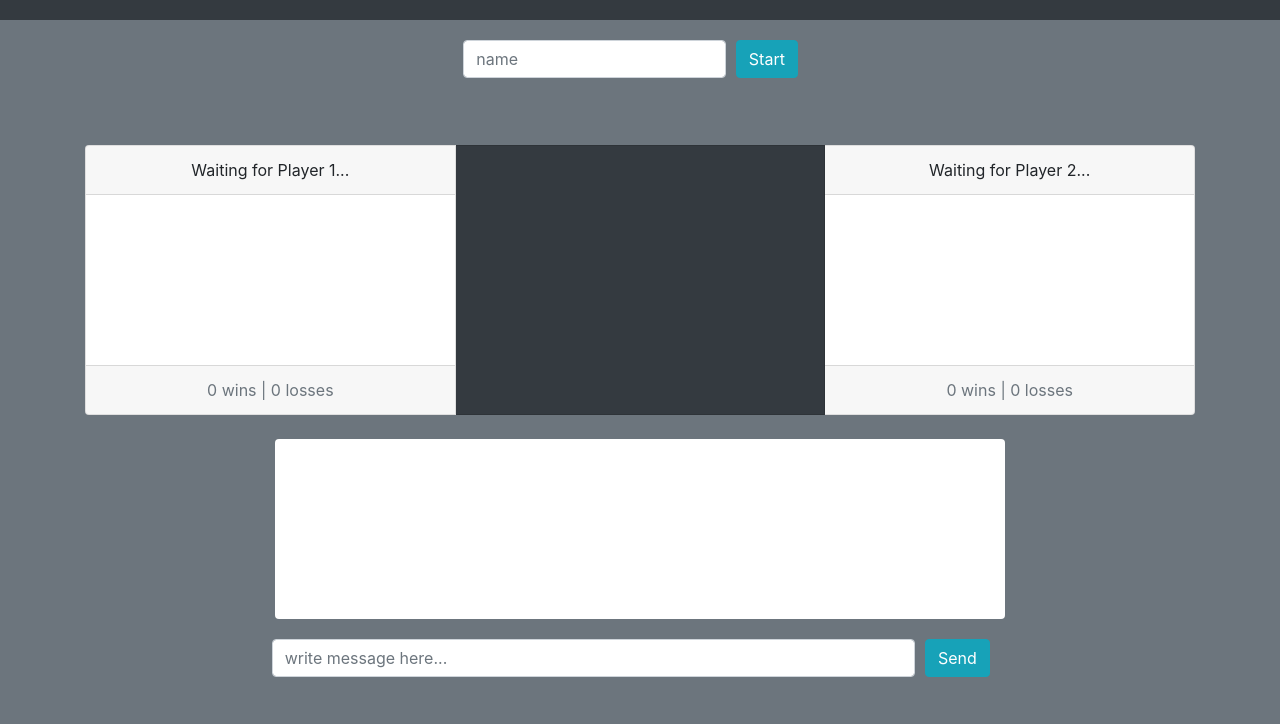
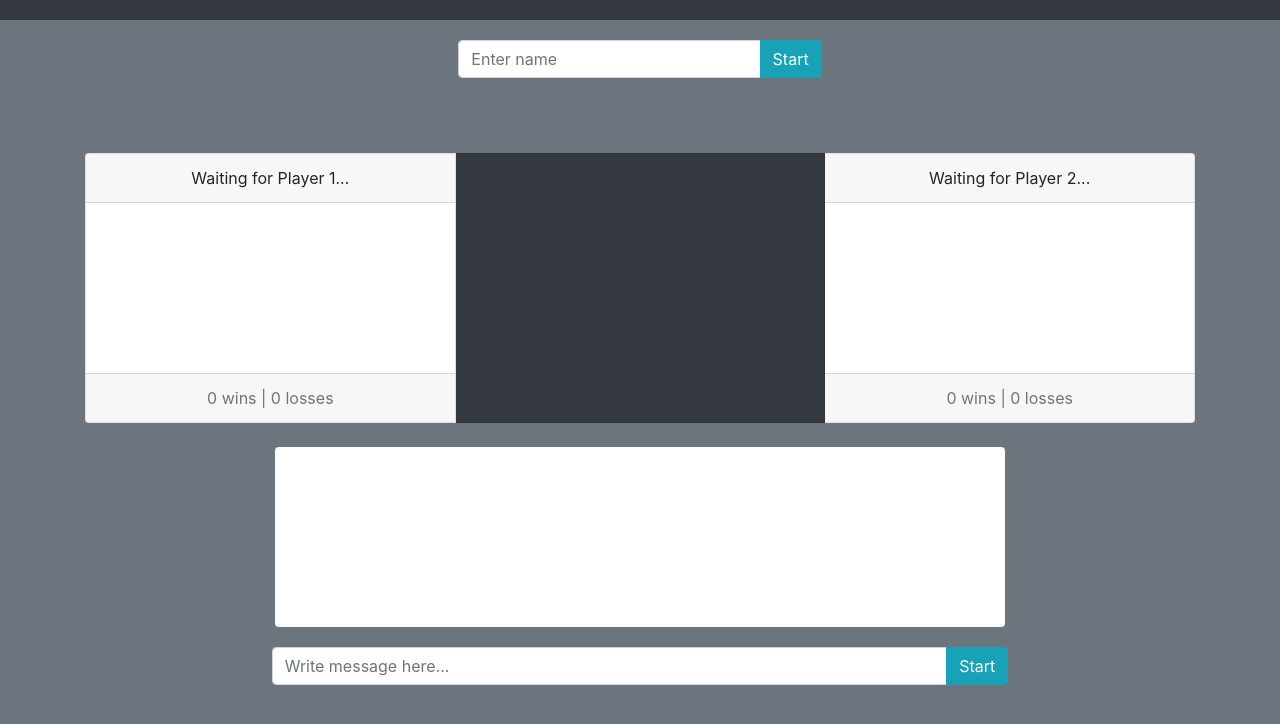
Before and after one commit to jkhwu/rps, a plain HTML site: page index.html in a window 1280 px wide. Shown: the part 72-796 px from the top of the page. Drawn offline with nearby package versions, Linux system fonts and the light colour scheme; no server answers.

Commit message:
refactoring current code

```diff
--- a/assets/javascript/game.js
+++ b/assets/javascript/game.js
@@ -1,5 +1,6 @@
-"use strict";
-var config = { // Initialize Firebase
+$(document).on("ready", function() {
+    // Initialize Firebase
+    var config = {
         apiKey: "AIzaSyD-hi5qrPHcSZFbTbuwcRGvr2RVLJAJxs0",
         authDomain: "rps-app-be56e.firebaseapp.com",
         databaseURL: "https://rps-app-be56e.firebaseio.com",
@@ -9,6 +10,12 @@ var config = { // Initialize Firebase
     };
     firebase.initializeApp(config);
     var database = firebase.database();
+    var player;
+    var otherPlayer;
+    var name = {};
+    var userRef;
+    var wins1, wins2, losses1, losses2;
+    var choices = ["", "", ""]
         (() => {
             const app = {
                 p1Ref: database.ref("/players/1"),
@@ -74,3 +81,80 @@ var database = firebase.database();
             }
             app.load();
         })();
+});
+// // Initialize Firebase
+// var config = {
+//     apiKey: "AIzaSyD-hi5qrPHcSZFbTbuwcRGvr2RVLJAJxs0",
+//     authDomain: "rps-app-be56e.firebaseapp.com",
+//     databaseURL: "https://rps-app-be56e.firebaseio.com",
+//     projectId: "rps-app-be56e",
+//     storageBucket: "",
+//     messagingSenderId: "1086164440538"
+// };
+// firebase.initializeApp(config);
+// var database = firebase.database();
+// (() => {
+//     const app = {
+//         p1Ref: database.ref("/players/1"),
+//         p2Ref: database.ref("/players/2"),
+//         phsRef: database.ref("/phase"),
+//         you: "tbd",
+//         opp: "tbd",
+
+//         load: () => {
+//             console.log(app.incrementPhase());
+//             app.addDatabaseListeners();
+//             app.addButtonListeners();
+//         },
+//         addDatabaseListeners: () => {
+//             // console.log("addDatabaseListeners")
+//             database.ref().on("value", (snap) => {
+//                 // console.log("Database ref changed value");
+//             });
+//             database.ref(".info/connected").on("value", (snap) => {
+//                 if (snap.val()) { // If they are connected...
+//                     // console.log("Connected ref changed value");
+//                 }
+//             });
+//         },
+//         addButtonListeners: () => {
+//             // console.log("addButtonListeners");
+//             $("#startBtn").on("click", (event) => {
+//                 event.preventDefault();
+//                 // console.log("startBtn clicked");
+//                 app.readyPlayer();
+//             });
+//             $("#sendBtn").on("click", (event) => {
+//                 event.preventDefault();
+//                 console.log("sendBtn clicked");
+//                 if ($("#chatInput").val() !== "") {
+//                     app.sendChat("p1");
+//                     $("#chatInput").val("");
+//                 }
+//             });
+//         },
+//         incrementPhase: () => { //done
+//             console.log("incrementPhase triggered");
+//             app.phsRef.transaction(function(currentPhase) {
+//                 if (currentPhase === null) return 1
+//                 else return currentPhase + 1;
+//             });
+//         },
+//         decrementPhase: () => { //done
+//             console.log("decrementPhase triggered");
+//             app.phsRef.transaction(function(currentPhase) {
+//                 if (currentPhase === null) return 1
+//                 else return currentPhase - 1;
+//             });
+//         },
+//         readyPlayer: () => { //in progress
+//             console.log("readyPlayer triggered");
+//             console.log(app.phsRef.phase);
+//         },
+//         sendChat: (px) => { // come back to this
+//             console.log(`sendChat(${px})`);
+//             $("#chatbox").prepend(`${px}: ${$("#chatInput").val().trim()}<br>`)
+//         },
+//     }
+//     app.load();
+// })();
--- a/index.html
+++ b/index.html
@@ -19,15 +19,14 @@
     </header>
 
     <div class="container">
-        <div id="playerGreeting" class="col-sm-12">
+        <div id="playerGreeting">
             <form>
                 <div class="form-row">
-                    <div class="col-sm-3 offset-sm-4">
-                        <label class="sr-only" for="nameInput">Name</label>
-                        <input id="nameInput" type="text" class="form-control mb-2" placeholder="name">
-                    </div>
-                    <div class="col-sm-1">
-                        <button id="startBtn" type="submit" class="btn btn-info mb-2">Start</button>
+                    <div class="col-sm-4 offset-sm-4 input-group mb-3">
+                        <input id="nameInput" type="text" class="form-control" placeholder="Enter name">
+                        <div class="input-group-append">
+                            <button id="startBtn" class="btn btn-info" type="submit">Start</button>
+                        </div>
                     </div>
                 </div>
             </form>
@@ -93,12 +92,11 @@
         </div>
         <form>
             <div class="form-row">
-                <div class="col-sm-7 offset-sm-2">
-                    <label class="sr-only" for="chatInput">message</label>
-                    <input id="chatInput" type="text" class="form-control mb-2" placeholder="write message here...">
-                </div>
-                <div class="col-sm-1">
-                    <button id="sendBtn" type="submit" class="btn btn-info mb-2">Send</button>
+                <div class="col-sm-8 offset-sm-2 input-group mb-3">
+                    <input id="chatInput" type="text" class="form-control" placeholder="Write message here...">
+                    <div class="input-group-append">
+                        <button id="sendBtn" class="btn btn-info" type="submit">Start</button>
+                    </div>
                 </div>
             </div>
         </form>
```
Lines whose indentation alone changed are shown as unchanged.
